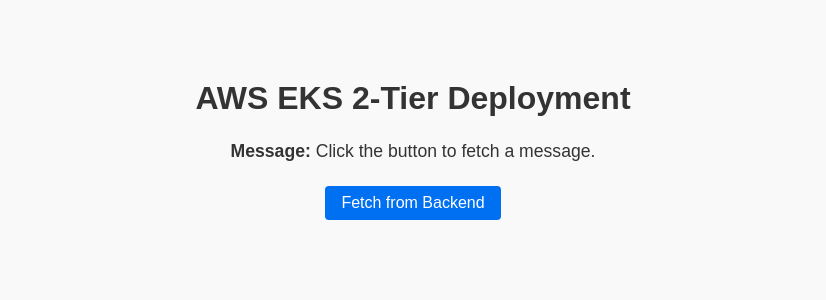
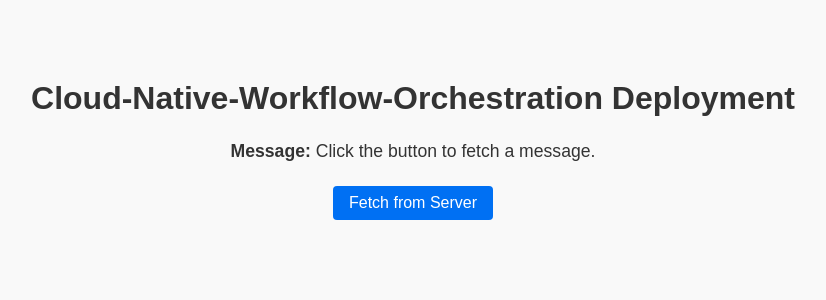
Before and after one commit to nishanthhks/Cloud-Native-Workflow-Orchestration, a React (Vite) app in the folder client/: page / in a window 1280 px wide. Shown: the top 300 px of the page, without its empty margins (227-1053 px from the left). Built offline with nearby package versions, Linux system fonts and the light colour scheme.

Commit message:
chage in file

```diff
--- a/client/src/App.jsx
+++ b/client/src/App.jsx
@@ -17,9 +17,9 @@
 
   return (
     <main className="container">
-      <h1>AWS EKS 2-Tier Deployment</h1>
+      <h1>Cloud-Native-Workflow-Orchestration Deployment</h1>
       <p><strong>Message:</strong> {message}</p>
-      <button onClick={fetchMessage}>Fetch from Backend</button>
+      <button onClick={fetchMessage}>Fetch from Server</button>
     </main>
   );
 }
```
